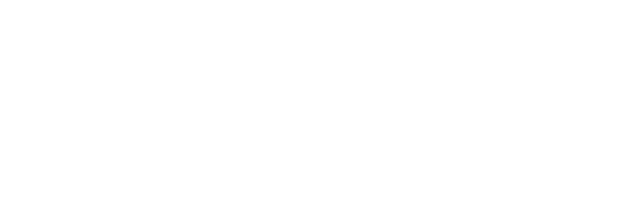
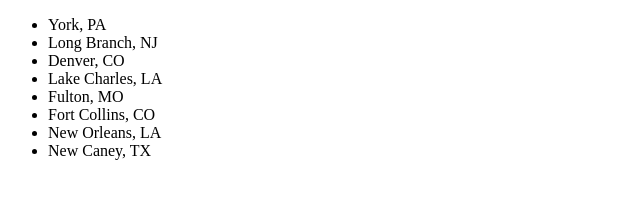
Before and after one commit to colemanimhoff/htmlExercise, a plain HTML site: page index.html in a window 1280 px wide. Shown: the whole page, without its empty margins (0-640 px from the left). Drawn offline with Linux system fonts and the light colour scheme.

Commit message:
added cities-lived-in to index.html

```diff
--- a/index.html
+++ b/index.html
@@ -5,6 +5,15 @@
     <title></title>
   </head>
   <body>
-
+    <ul>
+      <li>York, PA</li>
+      <li>Long Branch, NJ</li>
+      <li>Denver, CO</li>
+      <li>Lake Charles, LA</li>
+      <li>Fulton, MO</li>
+      <li>Fort Collins, CO</li>
+      <li>New Orleans, LA</li>
+      <li>New Caney, TX</li>
+    </ul>
   </body>
 </html>
```
